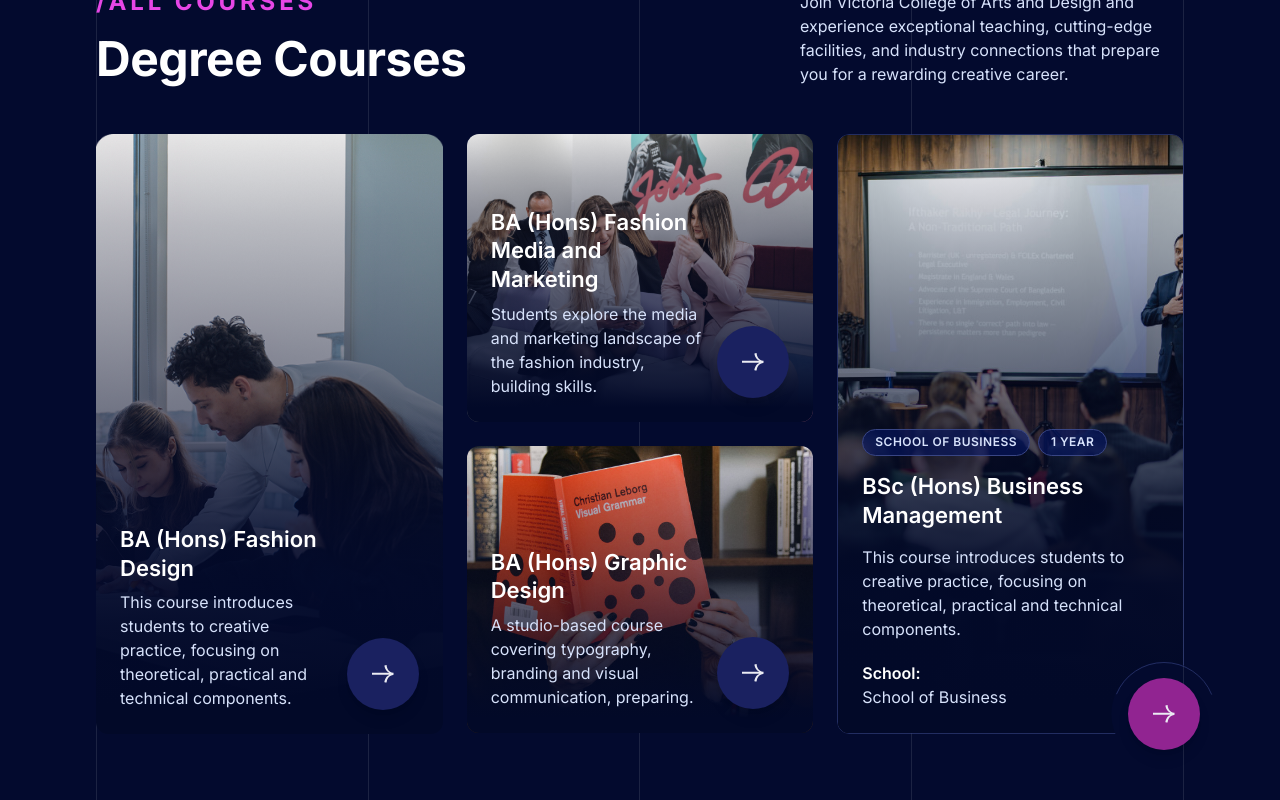
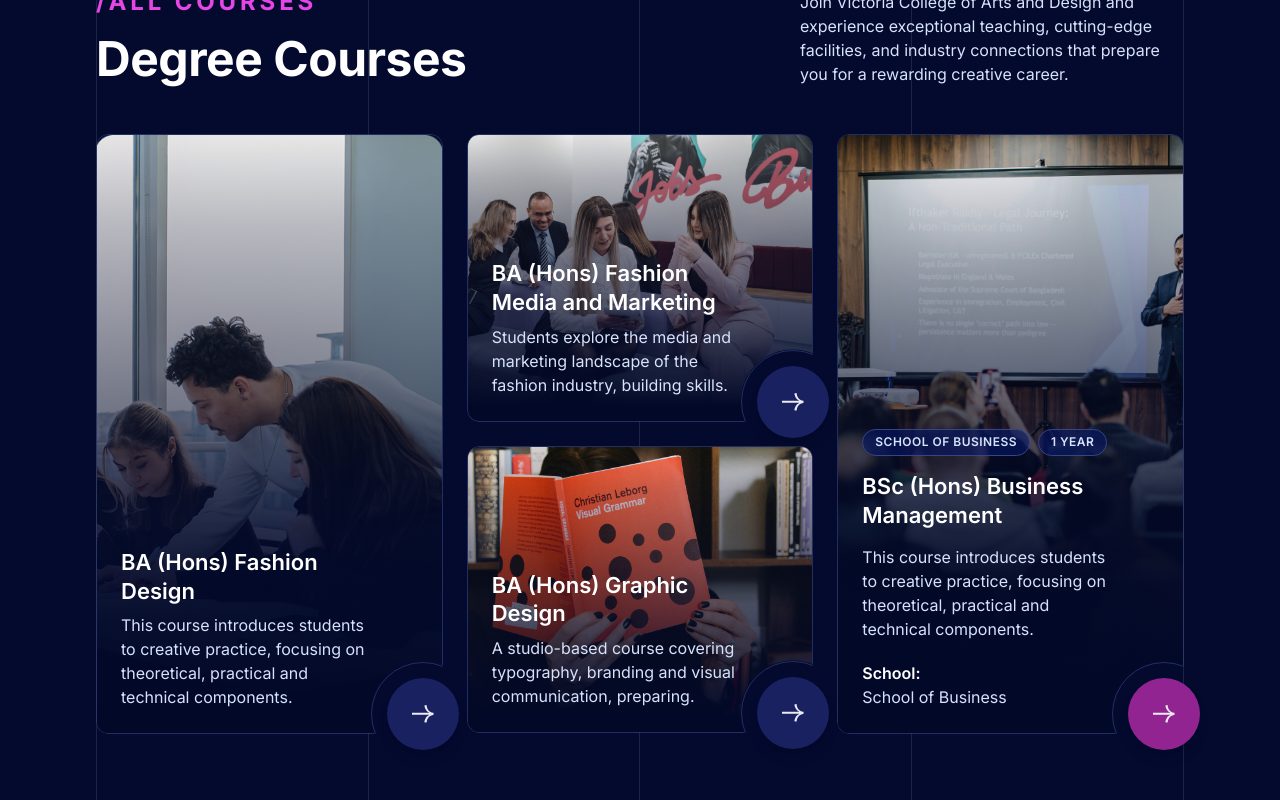
Before and after one commit to Protik111/vcad-front, a Next.js app: page /courses in a window 1280 px wide. Shown: the part 620-1420 px from the top of the page. Built offline with nearby package versions, Linux system fonts and the light colour scheme.

Commit message:
fix: course arrow button postion

```diff
--- a/components/courses/CourseCard.tsx
+++ b/components/courses/CourseCard.tsx
@@ -57,25 +57,18 @@ export default function CourseCard({
   imageSizes,
 }: CourseCardProps) {
   const arrowTone = variant === "expanded" ? "magenta" : "navy";
+  const isExpanded = variant === "expanded";
 
-  if (variant === "expanded") {
   return (
     <Link
       href={`/courses/${course.slug}`}
       className={cn("group relative block", className)}
     >
-        {/* Everything that should respect the card's rounded corners
-            lives in this clipped wrapper — the arrow deliberately sits
-            outside it so it can overlap the corner. A circular mask
-            punches a real hole through the corner (rather than a
-            solid patch guessing at the page background colour) so the
-            arrow looks set into a cutout instead of just stacked on
-            top, centered on the same point the arrow itself sits at.
-            Cutout radius = arrow radius (36px) + 16px gap = 52px;
-            centre sits 20px in from each edge (radius minus the
-            arrow's own -16px offset, so it's concentric with it). */}
       <div
-          className="absolute inset-0 flex overflow-hidden rounded-card border border-border/60 transition-colors group-hover:border-magenta"
+        className={cn(
+          "absolute inset-0 flex overflow-hidden rounded-card border border-border/60 transition-colors",
+          isExpanded ? "group-hover:border-magenta" : "group-hover:border-white/40",
+        )}
         style={{
           maskImage:
             "radial-gradient(circle 52px at calc(100% - 20px) calc(100% - 20px), transparent 52px, white 53px)",
@@ -90,9 +83,12 @@ export default function CourseCard({
           sizes={imageSizes}
           className="object-cover transition-transform duration-300 group-hover:scale-105"
         />
-          {/* Multi-stop gradient: solid navy band at bottom fading to transparent at top, so the photo stays visible behind the badges. */}
+
+        {isExpanded ? (
+          <>
+            {/* Multi-stop gradient: solid navy band at bottom fading to transparent at top */}
             <div className="absolute inset-0 bg-linear-to-t from-deep from-5% via-deep/98 via-25% to-transparent" />
-          <div className="relative mt-auto flex w-full flex-col gap-4 p-6 sm:p-6">
+            <div className="relative mt-auto flex w-full flex-col gap-4 p-6 pr-16">
               <div className="flex flex-wrap items-center gap-2 text-[10px]">
                 <Badge tone="school">{course.school}</Badge>
                 <Badge tone="school">{course.duration}</Badge>
@@ -106,11 +102,31 @@ export default function CourseCard({
                 <p className="text-default text-pale-blue">{course.school}</p>
               </div>
             </div>
+          </>
+        ) : (
+          <>
+            {/* Multi-stop gradient: solid navy band at bottom fading to transparent at top */}
+            <div className="absolute inset-0 bg-linear-to-t from-deep from-5% via-deep/20 via-85% to-transparent" />
+            <div className="relative mt-auto flex w-full items-end justify-between gap-4 p-6 pr-16">
+              <div>
+                <h3 className="text-lg font-semibold text-white sm:text-card-title">
+                  {course.title}
+                </h3>
+                <p className="mt-2 max-w-xs text-default text-pale-blue">
+                  {course.description}
+                </p>
+              </div>
+            </div>
+          </>
+        )}
       </div>
 
       <svg
         aria-hidden="true"
-          className="absolute z-10 text-border/60 transition-colors group-hover:text-magenta"
+        className={cn(
+          "absolute z-10 text-border/60 transition-colors",
+          isExpanded ? "group-hover:text-magenta" : "group-hover:text-white/40",
+        )}
         width={104}
         height={104}
         style={{ right: -32, bottom: -32 }}
@@ -125,7 +141,7 @@ export default function CourseCard({
           strokeWidth="1"
           pathLength={100}
           strokeDasharray="37.57 62.43"
-            strokeDashoffset={43.72}
+          strokeDashoffset={56.28}
         />
       </svg>
 
@@ -136,35 +152,3 @@ export default function CourseCard({
     </Link>
   );
 }
-
-  return (
-    <Link
-      href={`/courses/${course.slug}`}
-      className={cn(
-        "group relative flex overflow-hidden rounded-card",
-        className,
-      )}
-    >
-      <Image
-        src={course.image}
-        alt={course.imageAlt}
-        fill
-        sizes={imageSizes}
-        className="object-cover transition-transform duration-300 group-hover:scale-105"
-      />
-      {/* Multi-stop gradient: solid navy band at bottom fading to transparent at top */}
-      <div className="absolute inset-0 bg-linear-to-t from-deep from-5% via-deep/20 via-85% to-transparent" />
-      <div className="relative mt-auto flex w-full items-end justify-between gap-4 p-6">
-        <div>
-          <h3 className="text-lg font-semibold text-white sm:text-card-title">
-            {course.title}
-          </h3>
-          <p className="mt-2 max-w-xs text-default text-pale-blue">
-            {course.description}
-          </p>
-        </div>
-        <ArrowGlyph tone={arrowTone} />
-      </div>
-    </Link>
-  );
-}
```
Lines whose indentation alone changed are shown as unchanged.
